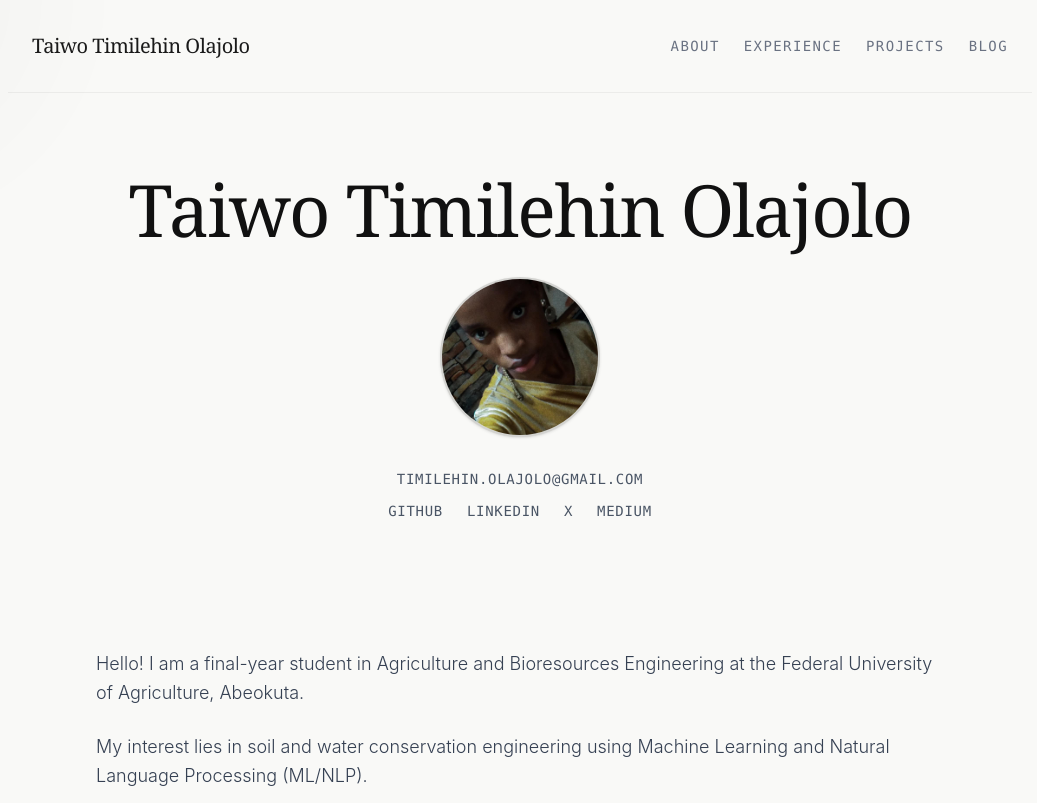
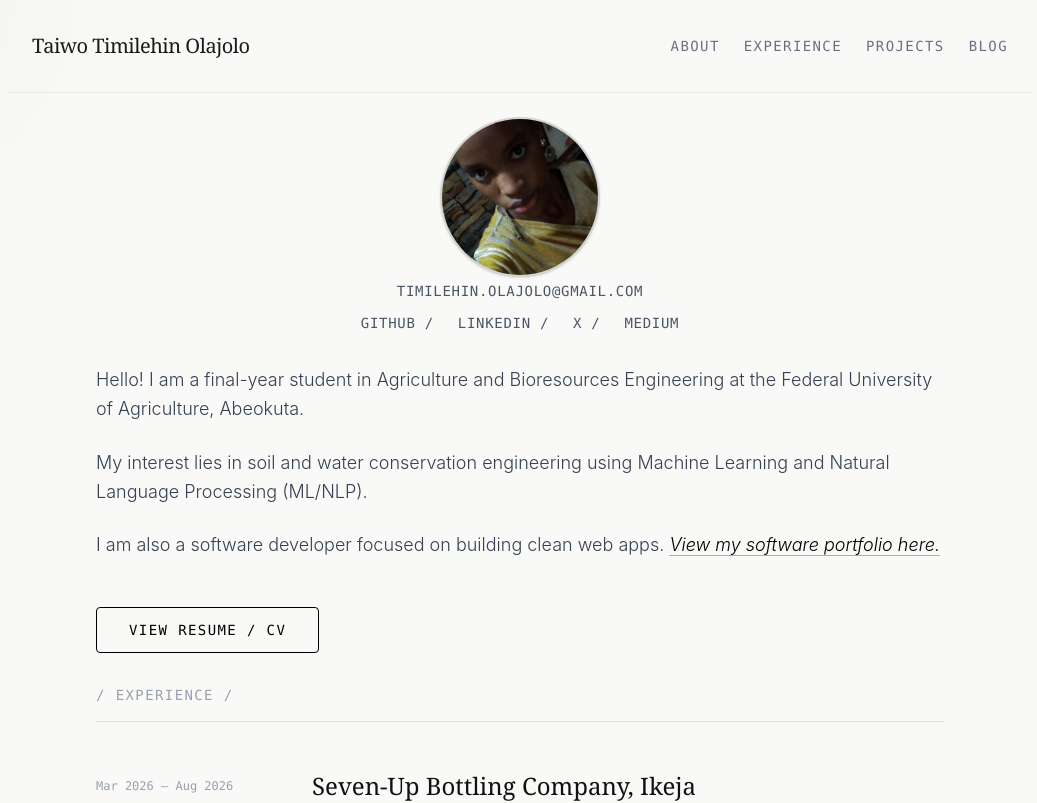
Before and after one commit to timilehinolajolo/timilehinolajolo.github.io, a React (Vite) app: page / in a window 1280 px wide. Shown: the top 803 px of the page, without its empty margins (120-1157 px from the left). Built offline with nearby package versions, Linux system fonts and the light colour scheme.

Commit message:
fix: header padding gap

```diff
--- a/src/App.jsx
+++ b/src/App.jsx
@@ -36,9 +36,9 @@ const MyPortfolio = () => {
 
   // Social Links Data
   const socialLinks = [
-    { name: 'Github', url: 'https://github.com/timilehinolajolo' },
-    { name: 'LinkedIn', url: 'https://linkedin.com/in/timilehinolajolo' },
-    { name: 'X', url: 'https://x.com/_timilehintaiwo' },
+    { name: 'Github /', url: 'https://github.com/timilehinolajolo' },
+    { name: 'LinkedIn /', url: 'https://linkedin.com/in/timilehinolajolo' },
+    { name: 'X  /', url: 'https://x.com/_timilehintaiwo' },
     { name: 'Medium', url: 'https://medium.com/@timilehinolajolo' }
   ];
 
@@ -92,17 +92,17 @@ const MyPortfolio = () => {
         </div>
       </nav>
 
-      <main className="flex-grow max-w-4xl mx-auto px-6 py-20 relative z-10 w-full">
-        <motion.div variants={staggerContainer} initial="hidden" animate="visible" className="space-y-32">
+      <main className="flex-grow max-w-4xl mx-auto px-6 py-5 relative z-10 w-full">
+        <motion.div variants={staggerContainer} initial="hidden" animate="visible" className="space-y-8">
 
           {/* CENTRALIZED HERO / INTRO SECTION */}
-          <motion.section variants={meltIn} className="flex flex-col items-center text-center space-y-8">
+          <motion.section variants={meltIn} className="flex flex-col items-center text-center space-y-1">
             <motion.h1
               className="text-5xl md:text-7xl font-serif tracking-tight text-[#111]"
               whileHover={{ scale: 0.98 }}
               transition={{ duration: 0.4, ease: "easeOut" }}
             >
-              Taiwo Timilehin Olajolo
+
             </motion.h1>
 
             <motion.div
```
